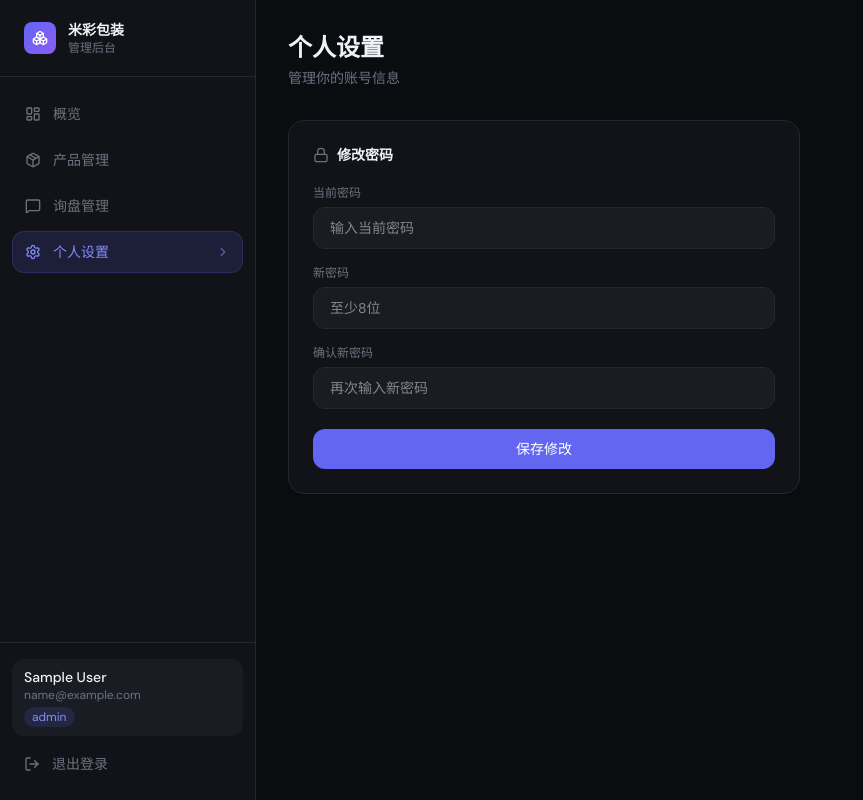
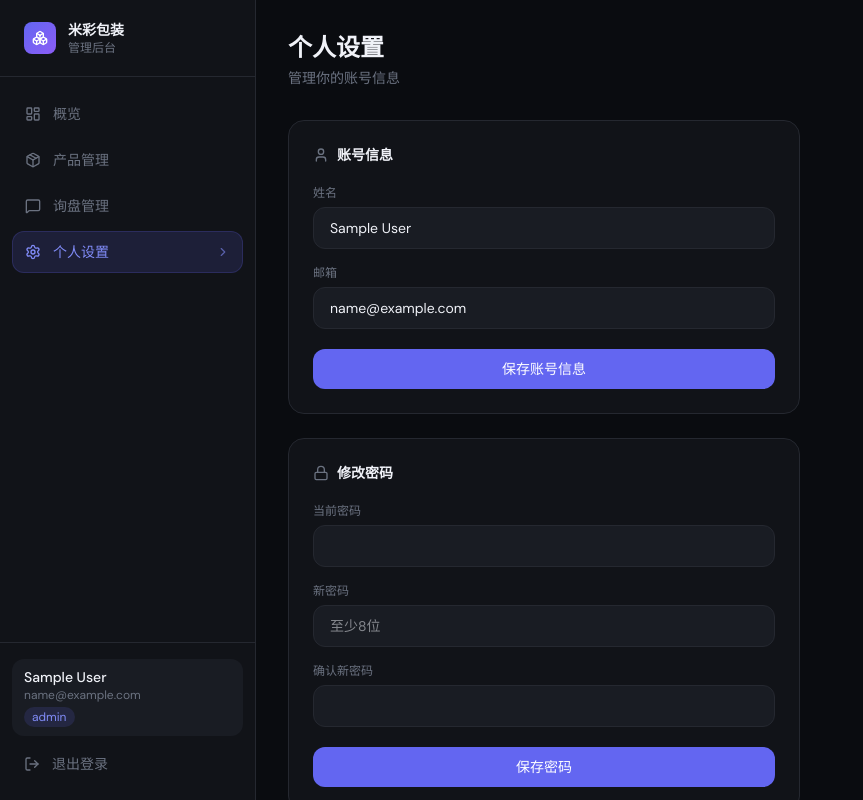
Before and after one commit to xypingmg-boop/514admin, a Next.js app: page /dashboard/settings in a window 1280 px wide. Shown: the whole page, without its empty margins (0-863 px from the left). Built offline with nearby package versions, Linux system fonts and the light colour scheme; sample sign-in values are in the browser's storage.

Commit message:
个人设置页面添加修改账号信息功能

```diff
--- a/app/dashboard/settings/page.tsx
+++ b/app/dashboard/settings/page.tsx
@@ -1,38 +1,71 @@
 'use client';
 
-import { useState } from 'react';
-import { User, Lock, CheckCircle2, AlertCircle } from 'lucide-react';
+import { useState, useEffect } from 'react';
+import { Lock, CheckCircle2, AlertCircle, User } from 'lucide-react';
 import api from '@/lib/api';
+import { useAuth } from '@/lib/auth-context';
 
 export default function SettingsPage() {
+  const { user, setUser } = useAuth();
+  const [profileForm, setProfileForm] = useState({ name: '', email: '' });
   const [passwordForm, setPasswordForm] = useState({ oldPassword: '', newPassword: '', confirmPassword: '' });
-  const [loading, setLoading] = useState(false);
-  const [message, setMessage] = useState<{ type: 'success' | 'error'; text: string } | null>(null);
+  const [profileLoading, setProfileLoading] = useState(false);
+  const [passwordLoading, setPasswordLoading] = useState(false);
+  const [profileMsg, setProfileMsg] = useState<{ type: 'success' | 'error'; text: string } | null>(null);
+  const [passwordMsg, setPasswordMsg] = useState<{ type: 'success' | 'error'; text: string } | null>(null);
+
+  useEffect(() => {
+    if (user) setProfileForm({ name: user.name || '', email: user.email || '' });
+  }, [user]);
+
+  const handleSaveProfile = async () => {
+    setProfileLoading(true);
+    setProfileMsg(null);
+    try {
+      const res = await api.patch('/api/auth/profile', profileForm);
+      setUser(res.data);
+      setProfileMsg({ type: 'success', text: '账号信息已更新' });
+    } catch (e: any) {
+      setProfileMsg({ type: 'error', text: e?.response?.data?.error || '更新失败，请重试' });
+    } finally {
+      setProfileLoading(false);
+    }
+  };
 
   const handleChangePassword = async () => {
     if (passwordForm.newPassword !== passwordForm.confirmPassword) {
-      setMessage({ type: 'error', text: '两次输入的新密码不一致' });
+      setPasswordMsg({ type: 'error', text: '两次输入的新密码不一致' });
       return;
     }
     if (passwordForm.newPassword.length < 8) {
-      setMessage({ type: 'error', text: '新密码不能少于8位' });
+      setPasswordMsg({ type: 'error', text: '新密码不能少于8位' });
       return;
     }
-    setLoading(true);
-    setMessage(null);
+    setPasswordLoading(true);
+    setPasswordMsg(null);
     try {
       await api.post('/api/auth/change-password', {
         oldPassword: passwordForm.oldPassword,
         newPassword: passwordForm.newPassword,
       });
-      setMessage({ type: 'success', text: '密码修改成功' });
+      setPasswordMsg({ type: 'success', text: '密码修改成功' });
       setPasswordForm({ oldPassword: '', newPassword: '', confirmPassword: '' });
     } catch (e: any) {
-      setMessage({ type: 'error', text: e?.response?.data?.error || '修改失败，请重试' });
+      setPasswordMsg({ type: 'error', text: e?.response?.data?.error || '修改失败，请重试' });
     } finally {
-      setLoading(false);
+      setPasswordLoading(false);
     }
   };
+
+  const MsgBox = ({ msg }: { msg: { type: 'success' | 'error'; text: string } | null }) => msg ? (
+    <div className="mt-4 flex items-center gap-2 text-sm px-4 py-3 rounded-xl" style={{
+      background: msg.type === 'success' ? 'rgba(16,185,129,0.1)' : 'rgba(239,68,68,0.1)',
+      color: msg.type === 'success' ? '#10b981' : '#ef4444',
+    }}>
+      {msg.type === 'success' ? <CheckCircle2 size={15} /> : <AlertCircle size={15} />}
+      {msg.text}
+    </div>
+  ) : null;
 
   return (
     <div className="p-8 fade-in">
@@ -41,13 +74,52 @@ export default function SettingsPage() {
         <p className="text-sm mt-1" style={{ color: 'var(--text-muted)' }}>管理你的账号信息</p>
       </div>
 
-      <div className="max-w-lg">
+      <div className="max-w-lg space-y-6">
+        {/* 账号信息 */}
+        <div className="rounded-2xl p-6" style={{ background: 'var(--surface)', border: '1px solid var(--border)' }}>
+          <h2 className="text-sm font-semibold mb-5 flex items-center gap-2" style={{ color: 'var(--text)' }}>
+            <User size={16} style={{ color: 'var(--text-muted)' }} />
+            账号信息
+          </h2>
+          <div className="space-y-4">
+            <div>
+              <label className="text-xs mb-1.5 block" style={{ color: 'var(--text-muted)' }}>姓名</label>
+              <input
+                type="text"
+                value={profileForm.name}
+                onChange={e => setProfileForm(prev => ({ ...prev, name: e.target.value }))}
+                className="w-full px-4 py-2.5 rounded-xl text-sm outline-none"
+                style={{ background: 'var(--surface-2)', border: '1px solid var(--border)', color: 'var(--text)' }}
+              />
+            </div>
+            <div>
+              <label className="text-xs mb-1.5 block" style={{ color: 'var(--text-muted)' }}>邮箱</label>
+              <input
+                type="email"
+                value={profileForm.email}
+                onChange={e => setProfileForm(prev => ({ ...prev, email: e.target.value }))}
+                className="w-full px-4 py-2.5 rounded-xl text-sm outline-none"
+                style={{ background: 'var(--surface-2)', border: '1px solid var(--border)', color: 'var(--text)' }}
+              />
+            </div>
+          </div>
+          <MsgBox msg={profileMsg} />
+          <button
+            onClick={handleSaveProfile}
+            disabled={profileLoading}
+            className="mt-5 w-full py-2.5 rounded-xl text-sm font-medium transition-opacity"
+            style={{ background: 'var(--accent)', color: '#fff', opacity: profileLoading ? 0.6 : 1 }}
+          >
+            {profileLoading ? '保存中...' : '保存账号信息'}
+          </button>
+        </div>
+
+        {/* 修改密码 */}
         <div className="rounded-2xl p-6" style={{ background: 'var(--surface)', border: '1px solid var(--border)' }}>
           <h2 className="text-sm font-semibold mb-5 flex items-center gap-2" style={{ color: 'var(--text)' }}>
             <Lock size={16} style={{ color: 'var(--text-muted)' }} />
             修改密码
           </h2>
-
           <div className="space-y-4">
             {(['oldPassword', 'newPassword', 'confirmPassword'] as const).map((field) => (
               <div key={field}>
@@ -59,38 +131,20 @@ export default function SettingsPage() {
                   value={passwordForm[field]}
                   onChange={e => setPasswordForm(prev => ({ ...prev, [field]: e.target.value }))}
                   className="w-full px-4 py-2.5 rounded-xl text-sm outline-none"
-                  style={{
-                    background: 'var(--surface-2)',
-                    border: '1px solid var(--border)',
-                    color: 'var(--text)',
-                  }}
-                  placeholder={field === 'oldPassword' ? '输入当前密码' : field === 'newPassword' ? '至少8位' : '再次输入新密码'}
+                  style={{ background: 'var(--surface-2)', border: '1px solid var(--border)', color: 'var(--text)' }}
+                  placeholder={field === 'newPassword' ? '至少8位' : ''}
                 />
               </div>
             ))}
           </div>
-
-          {message && (
-            <div className="mt-4 flex items-center gap-2 text-sm px-4 py-3 rounded-xl" style={{
-              background: message.type === 'success' ? 'rgba(16,185,129,0.1)' : 'rgba(239,68,68,0.1)',
-              color: message.type === 'success' ? '#10b981' : '#ef4444',
-            }}>
-              {message.type === 'success' ? <CheckCircle2 size={15} /> : <AlertCircle size={15} />}
-              {message.text}
-            </div>
-          )}
-
+          <MsgBox msg={passwordMsg} />
           <button
             onClick={handleChangePassword}
-            disabled={loading}
+            disabled={passwordLoading}
             className="mt-5 w-full py-2.5 rounded-xl text-sm font-medium transition-opacity"
-            style={{
-              background: 'var(--accent)',
-              color: '#fff',
-              opacity: loading ? 0.6 : 1,
-            }}
+            style={{ background: 'var(--accent)', color: '#fff', opacity: passwordLoading ? 0.6 : 1 }}
           >
-            {loading ? '保存中...' : '保存修改'}
+            {passwordLoading ? '保存中...' : '保存密码'}
           </button>
         </div>
       </div>
--- a/lib/auth-context.tsx
+++ b/lib/auth-context.tsx
@@ -1,58 +1,53 @@
 'use client';
-
 import { createContext, useContext, useEffect, useState, ReactNode } from 'react';
 import api from '@/lib/api';
-
 interface User {
   id: string;
   email: string;
   name: string;
   role: string;
 }
-
 interface AuthContextType {
   user: User | null;
   loading: boolean;
   login: (email: string, password: string) => Promise<void>;
   logout: () => void;
+  setUser: (user: User) => void;
 }
-
 const AuthContext = createContext<AuthContextType | null>(null);
-
 export function AuthProvider({ children }: { children: ReactNode }) {
-  const [user, setUser] = useState<User | null>(null);
+  const [user, setUserState] = useState<User | null>(null);
   const [loading, setLoading] = useState(true);
-
   useEffect(() => {
     const stored = localStorage.getItem('micai_user');
     const token = localStorage.getItem('micai_token');
     if (stored && token) {
-      setUser(JSON.parse(stored));
+      setUserState(JSON.parse(stored));
     }
     setLoading(false);
   }, []);
-
   const login = async (email: string, password: string) => {
     const res = await api.post('/api/auth/login', { email, password });
     const { token, user } = res.data;
     localStorage.setItem('micai_token', token);
     localStorage.setItem('micai_user', JSON.stringify(user));
-    setUser(user);
+    setUserState(user);
   };
-
   const logout = () => {
     localStorage.removeItem('micai_token');
     localStorage.removeItem('micai_user');
-    setUser(null);
+    setUserState(null);
   };
-
+  const setUser = (user: User) => {
+    localStorage.setItem('micai_user', JSON.stringify(user));
+    setUserState(user);
+  };
   return (
-    <AuthContext.Provider value={{ user, loading, login, logout }}>
+    <AuthContext.Provider value={{ user, loading, login, logout, setUser }}>
       {children}
     </AuthContext.Provider>
   );
 }
-
 export function useAuth() {
   const ctx = useContext(AuthContext);
   if (!ctx) throw new Error('useAuth must be used within AuthProvider');
```
